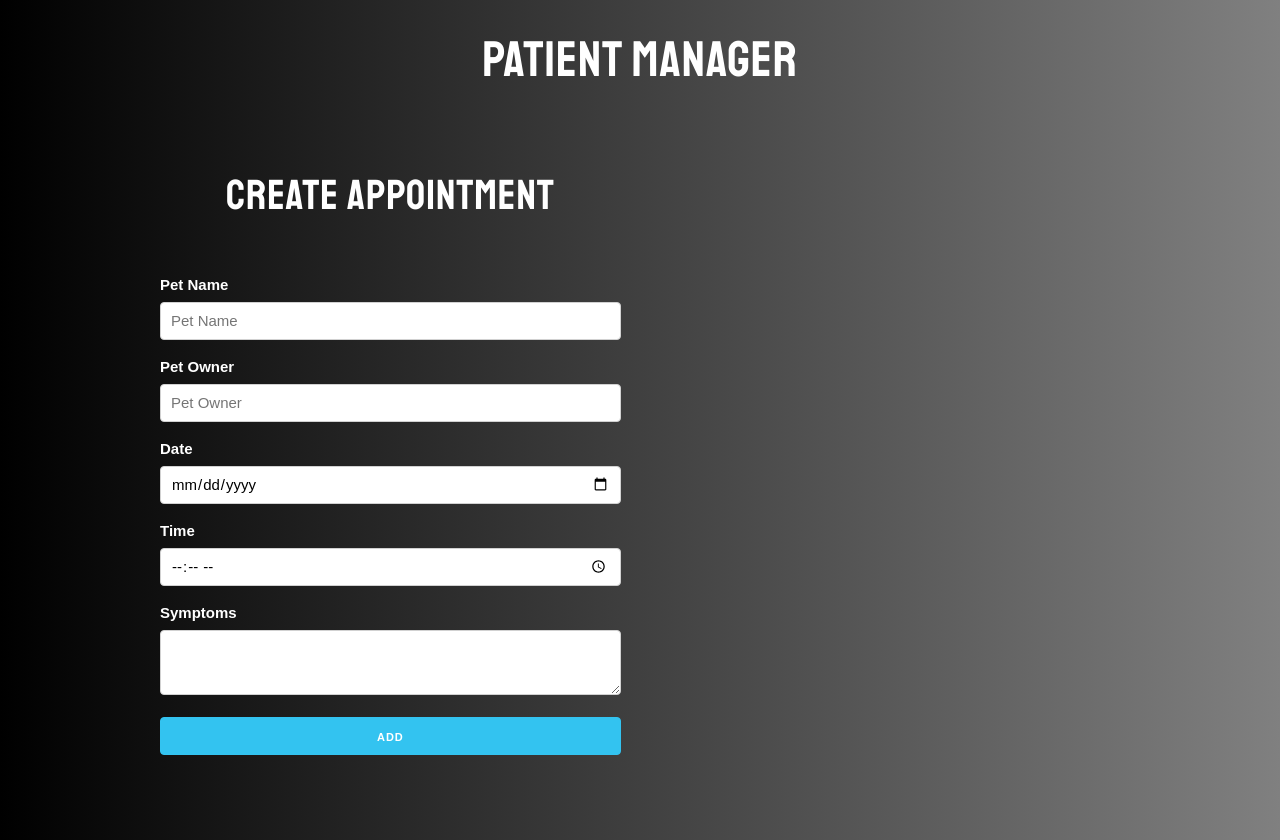
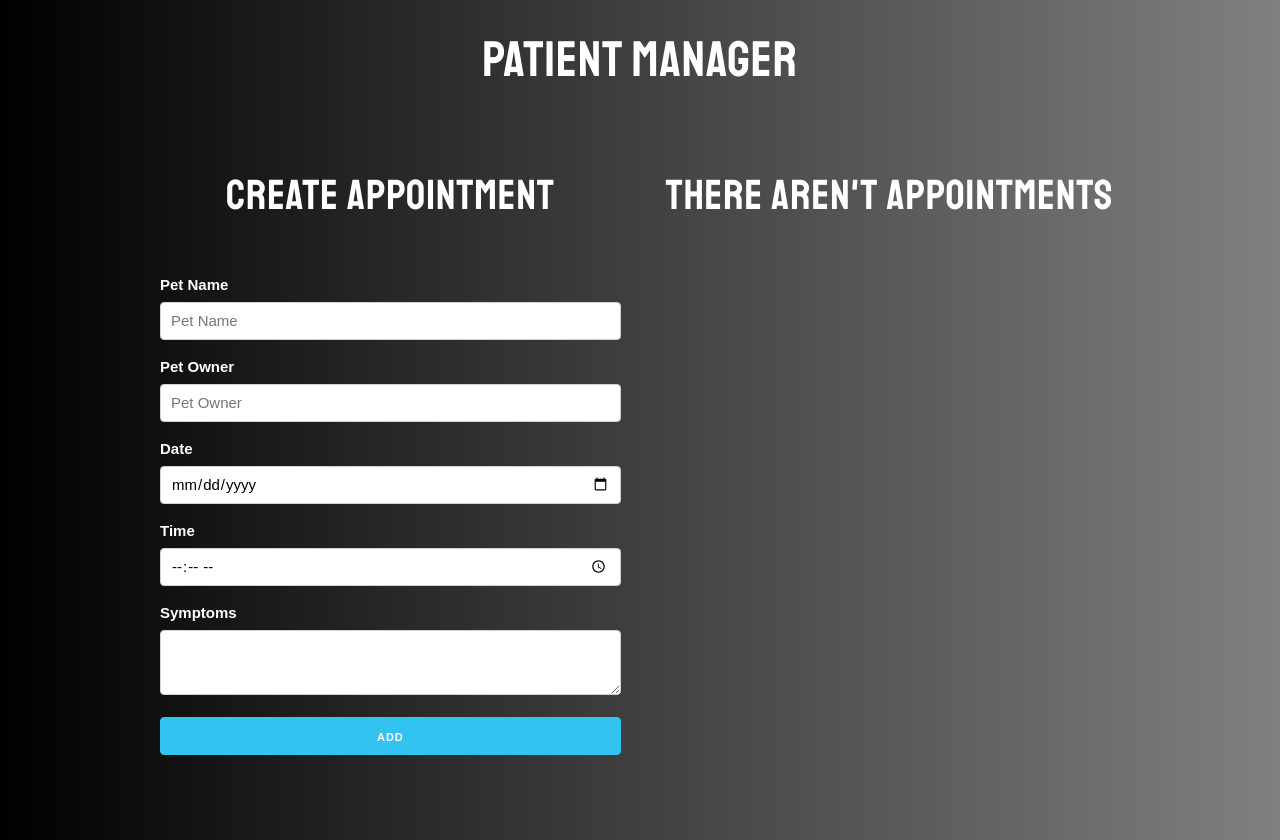
Before and after one commit to Llerena97/react-appointments, a React (Create React App) app: page / in a window 1280 px wide. Built offline with nearby package versions, Linux system fonts and the light colour scheme.

Commit message:
Conditional title

```diff
--- a/src/App.js
+++ b/src/App.js
@@ -16,6 +16,8 @@ function App() {
     setAppointments(newAppointments)
   }
 
+  const title = Object.keys(appointments).length === 0 ? "There aren't appointments" : "Manage appointments here!"
+
   return (
     <Fragment>
       <h1>Patient Manager</h1>
@@ -27,6 +29,7 @@ function App() {
               />
           </div>
           <div className="one-half column">
+            <h2>{title}</h2>
             {appointments.map( (appointment, index) => (
               <Appointment
                   key={index}
```
